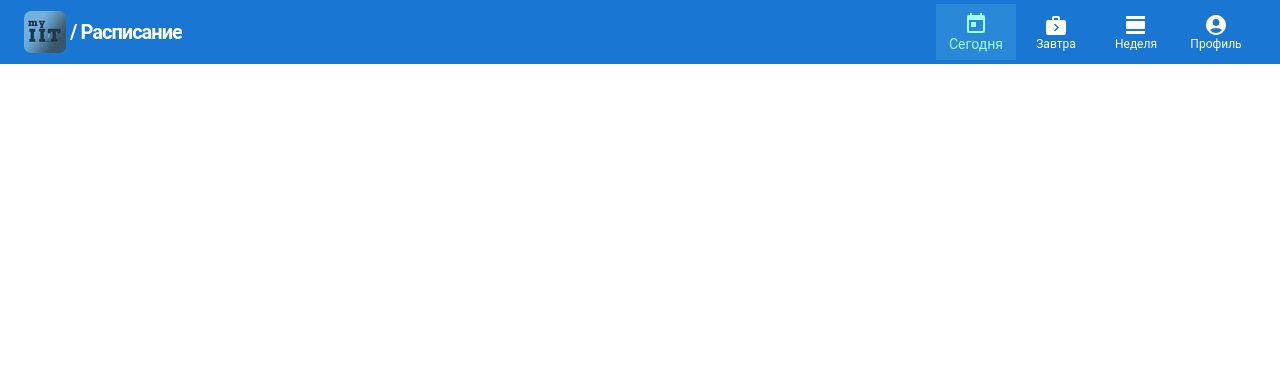
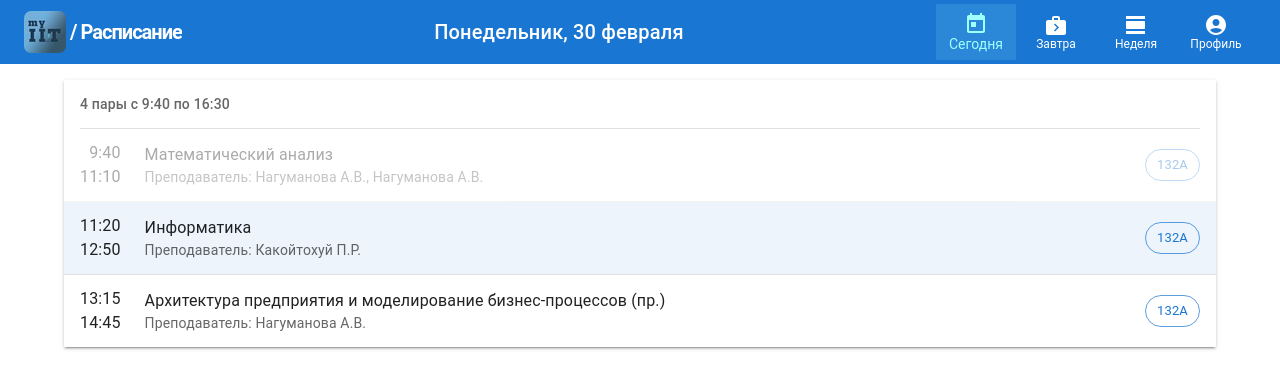
Before and after one commit to DemLog/myIIT-Timetable, a React (Create React App) app: page / in a window 1280 px wide. Shown: the top 388 px of the page. Built offline with nearby package versions, Linux system fonts and the light colour scheme.

Commit message:
Шаблон 1 дня

```diff
--- a/src/Components/Header.js
+++ b/src/Components/Header.js
@@ -66,7 +66,7 @@ export const Header = observer((props) => {
                             / Расписание</Typography>
                     </Box>
                     <Box>
-                        <Typography variant="h5">
+                        <Typography variant="h6">
                             {props.title}
                         </Typography>
                     </Box>
--- a/src/Timetable/day/Day.js
+++ b/src/Timetable/day/Day.js
@@ -1,10 +1,54 @@
 import {observer} from "mobx-react-lite";
-import {Container} from "@mui/material";
+import {
+    Box, Chip,
+    Container, Divider,
+    List,
+    ListItemButton,
+    ListItemText,
+    ListSubheader,
+    Typography
+} from "@mui/material";
+
+import "./day.css";
 
 const Day = observer((props) => {
-
+    props.titleHeader.setTitleHeader("Понедельник, 30 февраля");
     return (
         <Container sx={{mt: 2}}>
+            <Box sx={{boxShadow: 2}}>
+                <List disablePadding sx={{width: '100%', bgcolor: 'background.paper'}}
+                      subheader={<><ListSubheader component="div">
+                          4 пары с 9:40 по 16:30
+                      </ListSubheader><Divider variant="middle"/></>
+                      }>
+                    <ListItemButton divider disabled>
+                        <Box className="time-list-item">
+                            <Typography>9:40</Typography>
+                            <Typography>11:10</Typography>
+                        </Box>
+                        <ListItemText primary="Математический анализ"
+                                      secondary="Преподаватель: Нагуманова А.В., Нагуманова А.В."/>
+                        <Chip label="132А" color="primary" variant="outlined"/>
+                    </ListItemButton>
+                    <ListItemButton divider selected>
+                        <Box className="time-list-item">
+                            <Typography>11:20</Typography>
+                            <Typography>12:50</Typography>
+                        </Box>
+                        <ListItemText primary="Информатика" secondary="Преподаватель: Какойтохуй П.Р."/>
+                        <Chip sx={{ml: 1}} label="132А" color="primary" variant="outlined"/>
+                    </ListItemButton>
+                    <ListItemButton>
+                        <Box className="time-list-item">
+                            <Typography>13:15</Typography>
+                            <Typography>14:45</Typography>
+                        </Box>
+                        <ListItemText primary="Архитектура предприятия и моделирование бизнес-процессов (пр.)"
+                                      secondary="Преподаватель: Нагуманова А.В."/>
+                        <Chip sx={{ml: 1}} label="132А" color="primary" variant="outlined"/>
+                    </ListItemButton>
+                </List>
+            </Box>
         </Container>
     );
 });
--- /dev/null
+++ b/src/Timetable/day/day.css
@@ -0,0 +1,4 @@
+.time-list-item {
+    margin-right: 24px;
+    text-align: right;
+}
```
